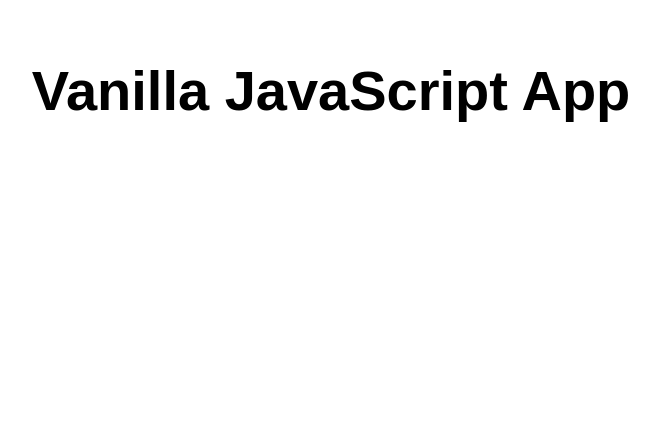
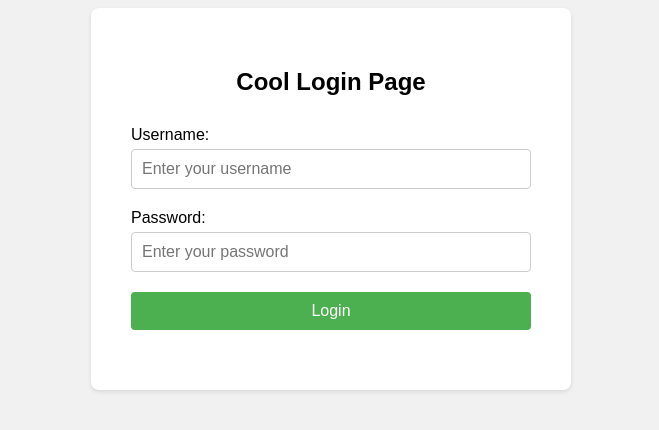
Before and after one commit to devopsinsiders/cool-login-page, a website: page src/index.html in a window 1280 px wide. Shown: the whole page, without its empty margins (309-968 px from the left). Drawn offline with Linux system fonts and the light colour scheme.

Commit message:
Update index.html

```diff
--- a/src/index.html
+++ b/src/index.html
@@ -1,17 +1,79 @@
 <!DOCTYPE html>
 <html lang="en">
-
 <head>
   <meta charset="UTF-8">
   <meta name="viewport" content="width=device-width, initial-scale=1.0">
-  <link rel="stylesheet" href="styles.css">
-  <title>Vanilla JavaScript App</title>
+  <title>Cool Login Page</title>
+  <style>
+    body {
+      font-family: Arial, sans-serif;
+      background-color: #f1f1f1;
+    }
+
+    .container {
+      max-width: 400px;
+      margin: 0 auto;
+      padding: 40px;
+      background-color: #fff;
+      border-radius: 8px;
+      box-shadow: 0 2px 4px rgba(0, 0, 0, 0.1);
+    }
+
+    .container h2 {
+      text-align: center;
+      margin-bottom: 30px;
+    }
+
+    .form-group {
+      margin-bottom: 20px;
+    }
+
+    .form-group label {
+      display: block;
+      margin-bottom: 5px;
+    }
+
+    .form-group input {
+      width: 100%;
+      padding: 10px;
+      border: 1px solid #ccc;
+      border-radius: 4px;
+      box-sizing: border-box;
+      font-size: 16px;
+    }
+
+    .form-group button {
+      width: 100%;
+      padding: 10px;
+      border: none;
+      border-radius: 4px;
+      background-color: #4CAF50;
+      color: #fff;
+      font-size: 16px;
+      cursor: pointer;
+    }
+
+    .form-group button:hover {
+      background-color: #45a049;
+    }
+  </style>
 </head>
-
 <body>
-  <main>
-    <h1>Vanilla JavaScript App</h1>
-  </main>
+  <div class="container">
+    <h2>Cool Login Page</h2>
+    <form>
+      <div class="form-group">
+        <label for="username">Username:</label>
+        <input type="text" id="username" placeholder="Enter your username" required>
+      </div>
+      <div class="form-group">
+        <label for="password">Password:</label>
+        <input type="password" id="password" placeholder="Enter your password" required>
+      </div>
+      <div class="form-group">
+        <button type="submit">Login</button>
+      </div>
+    </form>
+  </div>
 </body>
-
 </html>
```
